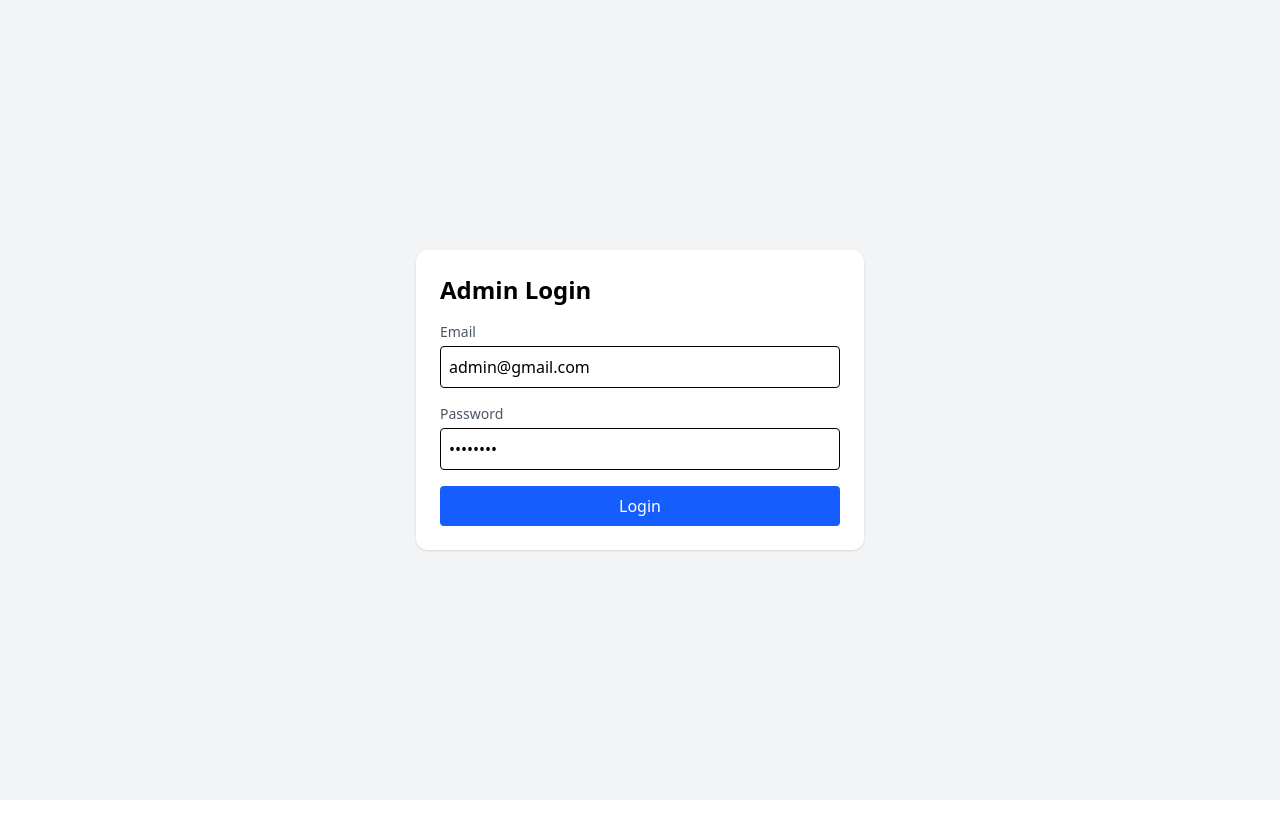
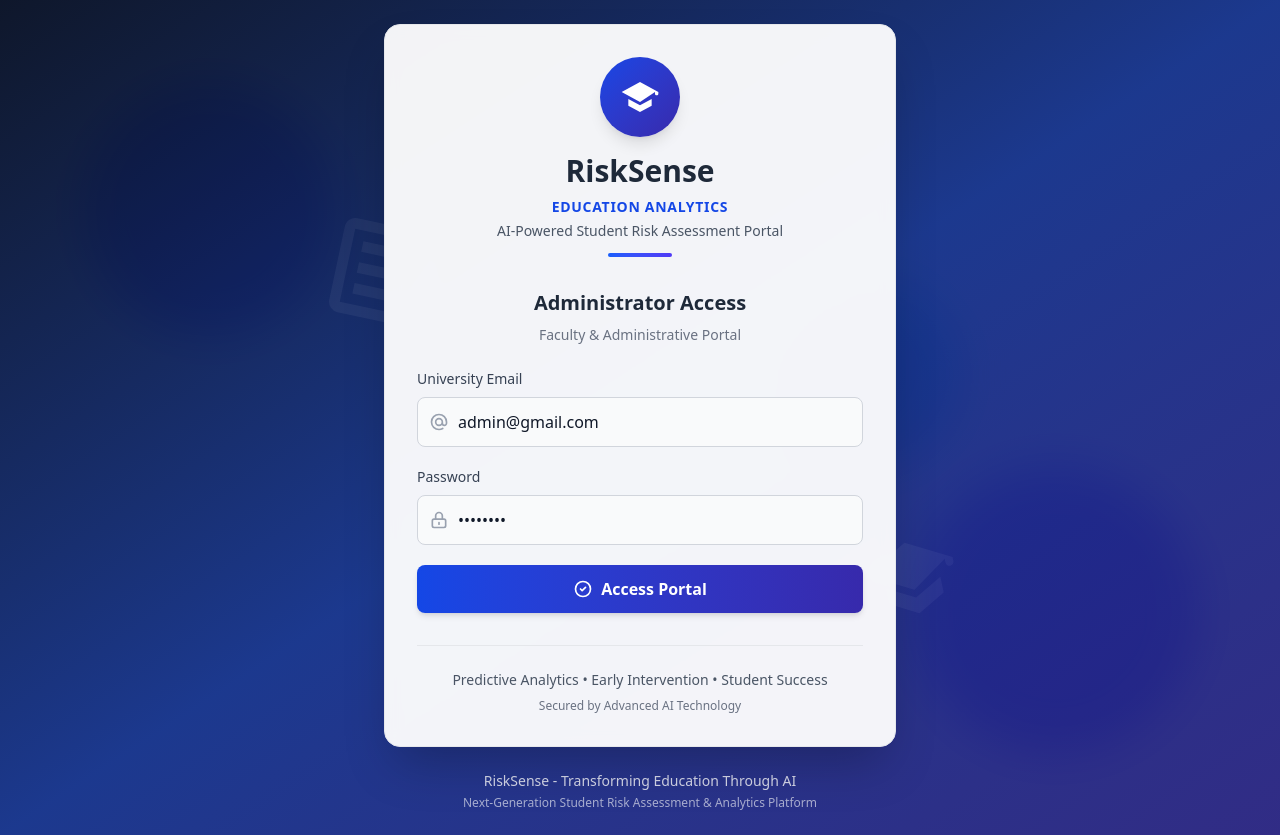
Before and after one commit to devang9890/AI-Driven-Student-Analytics, a React app in the folder frontend/: page /login in a window 1280 px wide. Before the commit the page ends 800 px from the top, so only its background shows below. Built offline with nearby package versions, Linux system fonts and the light colour scheme; the HTML template or start-up script is replaced by a standard one.

Commit message:
updated admin ui

```diff
--- a/frontend/src/admin/pages/AdminLogin.jsx
+++ b/frontend/src/admin/pages/AdminLogin.jsx
@@ -29,39 +29,152 @@ const AdminLogin = () => {
   };
 
   return (
-    <div className="min-h-screen flex items-center justify-center bg-gray-100 p-6">
-      <div className="max-w-md w-full bg-white p-6 rounded-xl shadow">
-        <h2 className="text-2xl font-bold mb-4">Admin Login</h2>
-        <form className="space-y-4" onSubmit={handleSubmit}>
-          <div>
-            <label className="block text-sm text-gray-600 mb-1">Email</label>
+    <div className="min-h-screen flex items-center justify-center bg-gradient-to-br from-slate-900 via-blue-900 to-indigo-900 p-6 relative overflow-hidden">
+      {/* Academic background pattern */}
+      <div className="absolute inset-0 opacity-5">
+        <div className="absolute top-1/4 left-1/4 transform rotate-12">
+          <svg className="w-32 h-32 text-white" fill="currentColor" viewBox="0 0 24 24">
+            <path d="M5,5V19H19V5M5,3H19A2,2 0 0,1 21,5V19A2,2 0 0,1 19,21H5A2,2 0 0,1 3,19V5A2,2 0 0,1 5,3M7,7V9H17V7M7,11V13H17V11M7,15V17H17V15Z" />
+          </svg>
+        </div>
+        <div className="absolute bottom-1/4 right-1/4 transform -rotate-12">
+          <svg className="w-24 h-24 text-white" fill="currentColor" viewBox="0 0 24 24">
+            <path d="M12,3L1,9L12,15L21,9V10C21,10.55 21.45,11 22,11C22.55,11 23,10.55 23,10V9L12,3M5,13.18V17.18L12,21L19,17.18V13.18L12,17L5,13.18Z" />
+          </svg>
+        </div>
+      </div>
+
+      {/* Floating academic elements */}
+      <div className="absolute inset-0">
+        <div className="absolute top-20 left-20 w-64 h-64 bg-blue-600 rounded-full mix-blend-multiply filter blur-xl opacity-10 animate-pulse"></div>
+        <div className="absolute bottom-20 right-20 w-72 h-72 bg-indigo-500 rounded-full mix-blend-multiply filter blur-xl opacity-15 animate-pulse animation-delay-2000"></div>
+        <div className="absolute top-1/3 right-1/4 w-48 h-48 bg-cyan-400 rounded-full mix-blend-multiply filter blur-xl opacity-10 animate-pulse animation-delay-4000"></div>
+      </div>
+
+      {/* Main login container */}
+      <div className="relative z-10 w-full max-w-lg">
+        <div className="bg-white/95 backdrop-blur-sm p-8 rounded-2xl shadow-2xl border border-gray-200">
+          {/* University Header */}
+          <div className="text-center mb-8">
+            {/* University Logo */}
+            <div className="bg-gradient-to-br from-blue-700 to-indigo-800 w-20 h-20 rounded-full flex items-center justify-center mx-auto mb-4 shadow-lg">
+              <svg className="w-10 h-10 text-white" fill="currentColor" viewBox="0 0 24 24">
+                <path d="M12,3L1,9L12,15L21,9V10C21,10.55 21.45,11 22,11C22.55,11 23,10.55 23,10V9L12,3M5,13.18V17.18L12,21L19,17.18V13.18L12,17L5,13.18Z" />
+              </svg>
+            </div>
+            {/* Company Name */}
+            <h1 className="text-3xl font-bold text-gray-800 mb-2">RiskSense</h1>
+            <p className="text-blue-700 font-semibold text-sm tracking-wider uppercase mb-1">Education Analytics</p>
+            <p className="text-gray-600 text-sm">AI-Powered Student Risk Assessment Portal</p>
+            <div className="w-16 h-1 bg-gradient-to-r from-blue-600 to-indigo-600 mx-auto mt-3 rounded-full"></div>
+          </div>
+
+          {/* Admin Login Section */}
+          <div className="mb-6">
+            <h2 className="text-xl font-semibold text-gray-800 text-center mb-2">Administrator Access</h2>
+            <p className="text-gray-500 text-sm text-center">Faculty & Administrative Portal</p>
+          </div>
+
+          <form className="space-y-5" onSubmit={handleSubmit}>
+            {/* Email field */}
+            <div className="space-y-2">
+              <label className="block text-sm font-medium text-gray-700">University Email</label>
+              <div className="relative">
+                <div className="absolute inset-y-0 left-0 pl-3 flex items-center pointer-events-none">
+                  <svg className="h-5 w-5 text-gray-400" fill="none" stroke="currentColor" viewBox="0 0 24 24">
+                    <path strokeLinecap="round" strokeLinejoin="round" strokeWidth={2} d="M16 12a4 4 0 10-8 0 4 4 0 008 0zm0 0v1.5a2.5 2.5 0 005 0V12a9 9 0 10-9 9m4.5-1.206a8.959 8.959 0 01-4.5 1.207" />
+                  </svg>
+                </div>
                 <input
                   type="email"
-              className="w-full border rounded p-2"
+                  className="w-full bg-gray-50 border border-gray-300 rounded-lg pl-10 pr-4 py-3 text-gray-900 placeholder-gray-500 focus:border-blue-600 focus:ring-2 focus:ring-blue-600/20 focus:outline-none focus:bg-white transition-all duration-200"
+                  placeholder="admin@risksense.edu"
                   value={email}
                   onChange={(e) => setEmail(e.target.value)}
                   required
                 />
               </div>
-          <div>
-            <label className="block text-sm text-gray-600 mb-1">Password</label>
+            </div>
+
+            {/* Password field */}
+            <div className="space-y-2">
+              <label className="block text-sm font-medium text-gray-700">Password</label>
+              <div className="relative">
+                <div className="absolute inset-y-0 left-0 pl-3 flex items-center pointer-events-none">
+                  <svg className="h-5 w-5 text-gray-400" fill="none" stroke="currentColor" viewBox="0 0 24 24">
+                    <path strokeLinecap="round" strokeLinejoin="round" strokeWidth={2} d="M12 15v2m-6 4h12a2 2 0 002-2v-6a2 2 0 00-2-2H6a2 2 0 00-2 2v6a2 2 0 002 2zm10-10V7a4 4 0 00-8 0v4h8z" />
+                  </svg>
+                </div>
                 <input
                   type="password"
-              className="w-full border rounded p-2"
+                  className="w-full bg-gray-50 border border-gray-300 rounded-lg pl-10 pr-4 py-3 text-gray-900 placeholder-gray-500 focus:border-blue-600 focus:ring-2 focus:ring-blue-600/20 focus:outline-none focus:bg-white transition-all duration-200"
+                  placeholder="Enter your password"
                   value={password}
                   onChange={(e) => setPassword(e.target.value)}
                   required
                 />
               </div>
-          {error && <p className="text-red-600 text-sm">{error}</p>}
+            </div>
+
+            {/* Error message */}
+            {error && (
+              <div className="bg-red-50 border border-red-200 rounded-lg p-3">
+                <div className="flex items-center">
+                  <svg className="h-5 w-5 text-red-500 mr-2" fill="none" stroke="currentColor" viewBox="0 0 24 24">
+                    <path strokeLinecap="round" strokeLinejoin="round" strokeWidth={2} d="M12 8v4m0 4h.01M21 12a9 9 0 11-18 0 9 9 0 0118 0z" />
+                  </svg>
+                  <p className="text-red-700 text-sm">{error}</p>
+                </div>
+              </div>
+            )}
+
+            {/* Submit button */}
             <button
               type="submit"
-            className="bg-blue-600 text-white px-4 py-2 rounded w-full"
+              className="w-full bg-gradient-to-r from-blue-700 to-indigo-800 hover:from-blue-800 hover:to-indigo-900 text-white font-semibold py-3 px-6 rounded-lg shadow-md hover:shadow-lg transform hover:-translate-y-0.5 transition-all duration-200 disabled:opacity-50 disabled:cursor-not-allowed disabled:transform-none"
               disabled={loading}
             >
-            {loading ? "Logging in..." : "Login"}
+              {loading ? (
+                <div className="flex items-center justify-center">
+                  <svg className="animate-spin -ml-1 mr-3 h-5 w-5 text-white" xmlns="http://www.w3.org/2000/svg" fill="none" viewBox="0 0 24 24">
+                    <circle className="opacity-25" cx="12" cy="12" r="10" stroke="currentColor" strokeWidth="4"></circle>
+                    <path className="opacity-75" fill="currentColor" d="M4 12a8 8 0 018-8V0C5.373 0 0 5.373 0 12h4zm2 5.291A7.962 7.962 0 014 12H0c0 3.042 1.135 5.824 3 7.938l3-2.647z"></path>
+                  </svg>
+                  Authenticating...
+                </div>
+              ) : (
+                <div className="flex items-center justify-center">
+                  <svg className="w-5 h-5 mr-2" fill="none" stroke="currentColor" viewBox="0 0 24 24">
+                    <path strokeLinecap="round" strokeLinejoin="round" strokeWidth={2} d="M9 12l2 2 4-4m6 2a9 9 0 11-18 0 9 9 0 0118 0z" />
+                  </svg>
+                  Access Portal
+                </div>
+              )}
             </button>
           </form>
+
+          {/* University Footer */}
+          <div className="mt-8 pt-6 border-t border-gray-200">
+            <div className="text-center space-y-2">
+              <p className="text-gray-600 text-sm font-medium">
+                Predictive Analytics • Early Intervention • Student Success
+              </p>
+              <p className="text-gray-500 text-xs">
+                Secured by Advanced AI Technology
+              </p>
+            </div>
+          </div>
+        </div>
+
+        {/* Bottom university info */}
+        <div className="mt-6 text-center">
+          <p className="text-white/80 text-sm font-medium">
+            RiskSense - Transforming Education Through AI
+          </p>
+          <p className="text-white/60 text-xs mt-1">
+            Next-Generation Student Risk Assessment & Analytics Platform
+          </p>
+        </div>
       </div>
     </div>
   );
```
Lines whose indentation alone changed are shown as unchanged.
